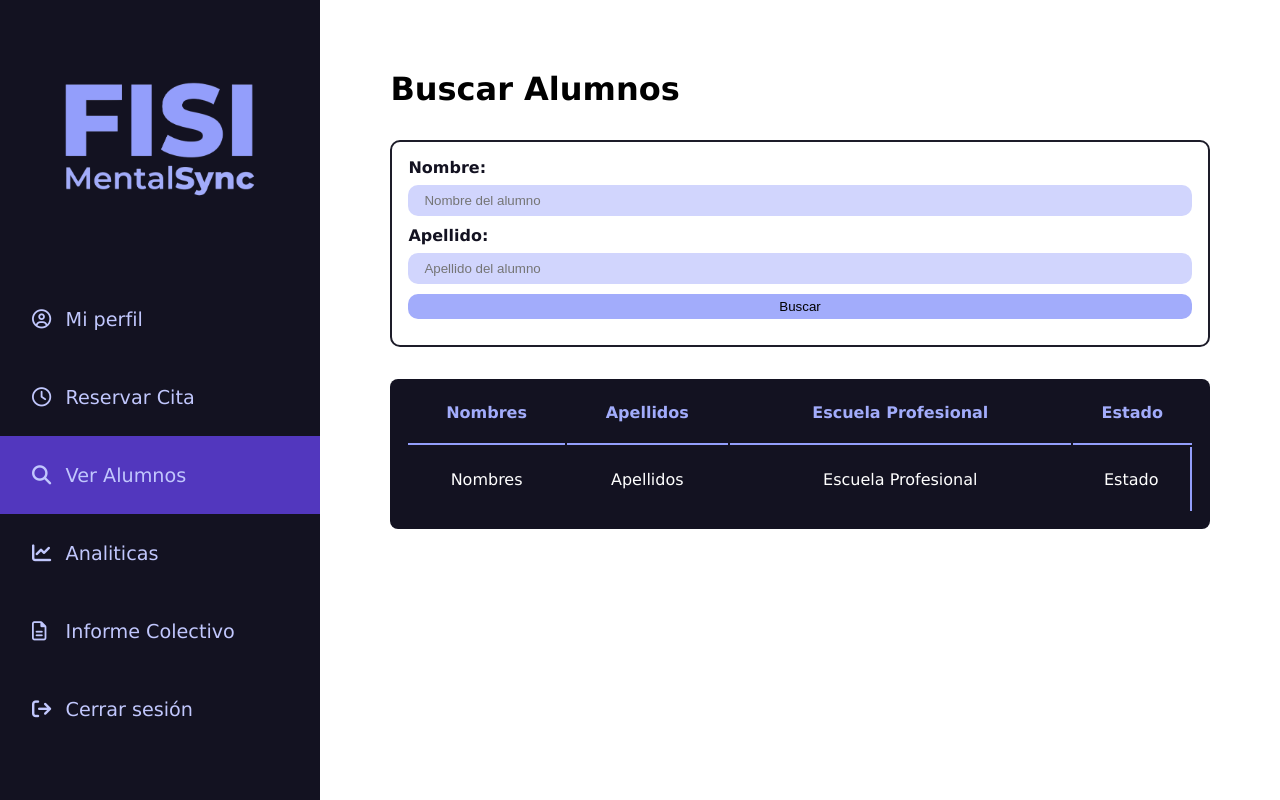
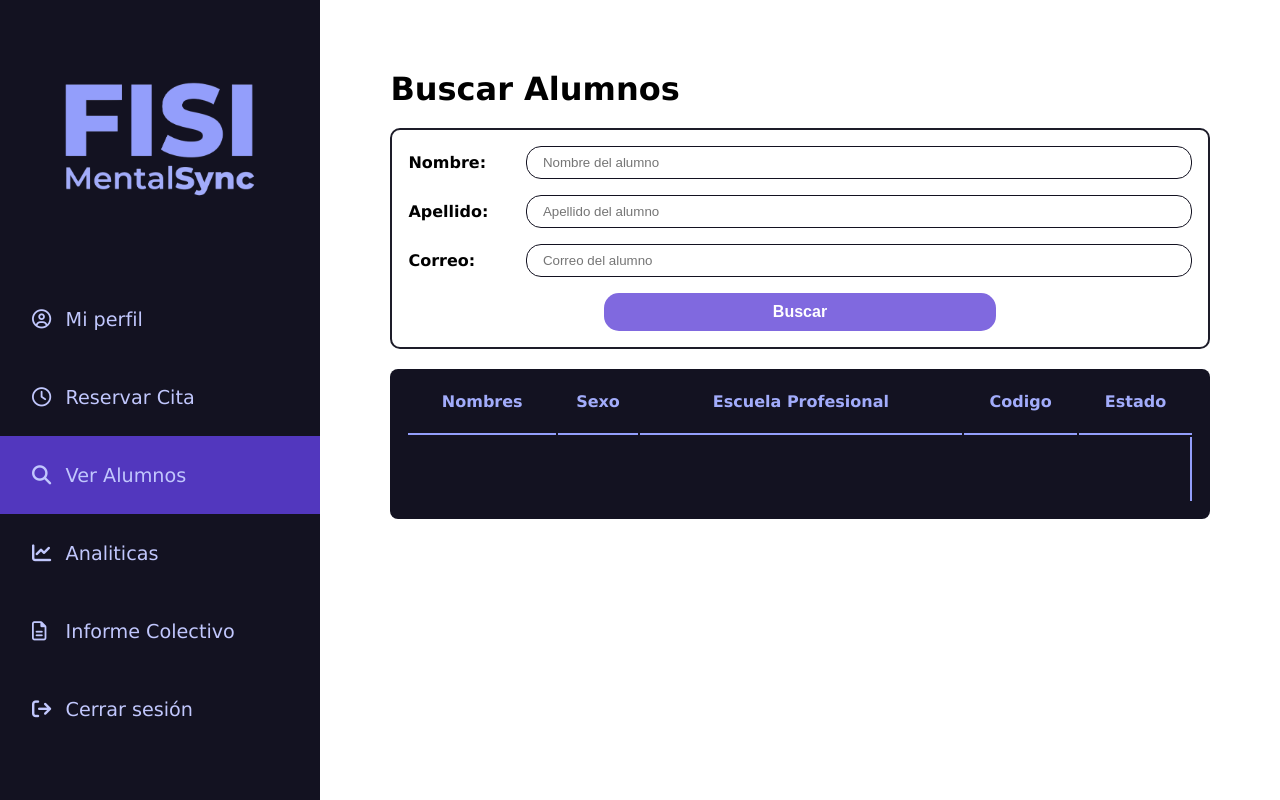
Before and after one commit to antidv/FISIMentalSync-Prototype, a PHP site: page /FISIMentalSync-FrontEnd-MPA/pages-psicologo/alumnos.html in a window 1280 px wide. Run offline with PHP 8.4, Linux system fonts and the light colour scheme; lists and menus that the app fills with data are empty; some libraries are stand-ins or nearby versions.

Commit message:
Zzz nada del otro mundo

```diff
--- /dev/null
+++ b/FISIMentalSync-BackEnd/VerAlumnos.js
@@ -0,0 +1,41 @@
+//Logica de ver alumnos :)
+
+document.addEventListener("DOMContentLoaded", async function () {
+
+  var buscarAlumnosForm = document.getElementById("BotonBuscarAlumnos");
+
+  buscarAlumnosForm.addEventListener("click", function (event) {
+    event.preventDefault();
+
+    /*var nombreAlumno = document.getElementById("alumno-nombre").value;
+    var apellidoAlumno = document.getElementById("alumno-apellido").value;*/
+    var correoAlumno = document.getElementById("alumno-correo").value;
+
+    fetch(`http://localhost:3000/alumno/${correoAlumno}`)
+    .then(response => {
+      if (!response.ok) {
+        throw new Error('HTTP error ' + response.status);
+      }
+      return response.text(); // Cambia esto a text()
+     })
+     .then(data => {
+      if (data) {
+        try {
+          const jsonData = JSON.parse(data); // Intenta analizar los datos como JSON
+          document.getElementById('nombre-alumno-tabla').textContent = `${jsonData.nombre}`;
+          document.getElementById('escuela-alumno-tabla').textContent = jsonData.escuela_prof	;
+          document.getElementById('estado-alumno-tabla').textContent = jsonData.estado;
+          document.getElementById('codigo-alumno-tabla').textContent = jsonData.codigo;
+          document.getElementById('sexo-alumno-tabla').textContent = jsonData.sexo;
+
+        } catch (error) {
+          console.error('Error al analizar los datos:', error);
+        }
+      } else {
+        console.error('No se encontraron datos para el correo:', correo);
+      }
+     })
+     .catch(error => console.error('Error:', error));
+
+  });
+});
--- a/FISIMentalSync-FrontEnd-MPA/css/alumnos.css
+++ b/FISIMentalSync-FrontEnd-MPA/css/alumnos.css
@@ -1,38 +1,44 @@
 @import './colors.css';
 
 #buscar-form{
-  margin: 2rem 0;
+  margin: 20px 0px;
+  padding: 1rem 2rem;
   padding: 1rem;
   border: 2px solid var(--neutral-300);
   border-radius: 10px;
+  display: grid;
+  grid-template-columns: auto 85%;
+  gap: 1rem;
 }
 
-.form-group {
-  margin-bottom: 10px;
-  display: grid;
-  gap: 0.5rem;
+#buscar-form > input{
+  border: 0.5px solid var(--neutral-50);
+  padding: 0.5rem 1rem;
+  border-radius: 15px;
 }
 
-.form-group label {
-  display: block;
+#buscar-form > label {
   font-weight: bold;
-  color: var(--neutral-500);
+  margin: auto 0;
 }
 
-.form-group input {
-  width: 100%;
-  border-radius: 10px;
-  padding: 0.5rem 1rem;
-  border: none;
-  background-color: var(--secondary1-50);
+#boton-buscar-alumnos{
+  display: flex;
+  justify-content: center;
+  align-items: center;
+  grid-column: span 2;
 }
 
-.form-group button {
-  width: 100%;
-  height: 25px;
-  background-color: var(--secondary1-200);
+#boton-buscar-alumnos > button{
+  background-color: #8069df;
+  color: white;
+  cursor: pointer;
+  padding: 0.6rem 0;
+  font-weight: bold;
+  font-size: clamp(0.5rem, 2vw, 1rem);
   border: none;
-  border-radius: 10px;
+  border-radius: 15px;
+  width: 50%;
 }
 
 .tabla-alumnos{
--- a/FISIMentalSync-FrontEnd-MPA/pages-psicologo/alumnos.html
+++ b/FISIMentalSync-FrontEnd-MPA/pages-psicologo/alumnos.html
@@ -23,49 +23,47 @@
   <div id="App">
     <main>
       <h1>Buscar Alumnos</h1>
-      <form id="buscar-form">
-        <div class="form-group">
-            <label for="nombre">Nombre:</label>
-            <input type="text" id="nombre" name="nombre" placeholder="Nombre del alumno">
+      <form id="buscar-form" method="get">
+        <label for="alumno-nombre">Nombre:</label>
+        <input type="text" id="alumno-nombre" placeholder="Nombre del alumno">
+        <label for="alumno-apellido">Apellido:</label>
+        <input type="text" id="alumno-apellido" placeholder="Apellido del alumno">
+        <label for="alumno-correo">Correo:</label>
+        <input type="email" id="alumno-correo" placeholder="Correo del alumno" required>
+        <div id="boton-buscar-alumnos">
+          <button type="submit" id="BotonBuscarAlumnos">Buscar</button>
         </div>
-
-        <div class="form-group">
-            <label for="apellido">Apellido:</label>
-            <input type="text" id="apellido" name="apellido" placeholder="Apellido del alumno">
-        </div>
-
-        <div class="form-group">
-            <button type="submit">Buscar</button>
-        </div>
-    </form>
+      </form>
       <table class="tabla-alumnos">
         <thead class="encabezado-tabla-alumnos">
           <tr>
             <th>Nombres</th>
-            <th>Apellidos</th>
+            <th>Sexo</th>
             <th>Escuela Profesional</th>
+            <th>Codigo</th>
             <th>Estado</th>
           </tr>
         </thead>
         <tbody class="contenido-tabla-alumnos">
           <tr>
-            <td>Nombres</td>
-            <td>Apellidos</td>
-            <td>Escuela Profesional</td>
-            <td>Estado</td>
+            <td id="nombre-alumno-tabla"></td>
+            <td id="sexo-alumno-tabla"></td>
+            <td id="escuela-alumno-tabla"></td>
+            <td id="codigo-alumno-tabla"></td>
+            <td id="estado-alumno-tabla"></td>
           </tr>
         </tbody>
       </table>
-
     </main>
   </div>
-  <script type="module" src="../js/App-psicologo.js"></script>
   <script language="JavaScript">
     document.addEventListener("DOMContentLoaded", function () {
       const perfilLi = document.querySelector('.contenedor-listas-nav li:nth-child(3)');
       perfilLi.classList.add('activo');
     });
   </script>
+  <script type="module" src="../../FISIMentalSync-BackEnd/VerAlumnos.js"></script>
+  <script type="module" src="../js/App-psicologo.js"></script>
 </body>
 
 </html>
```
